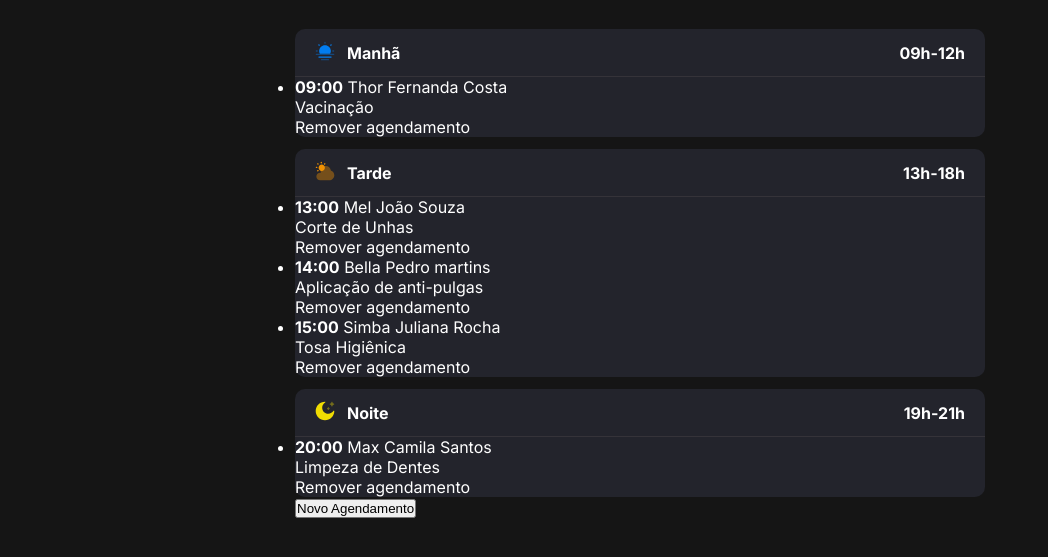
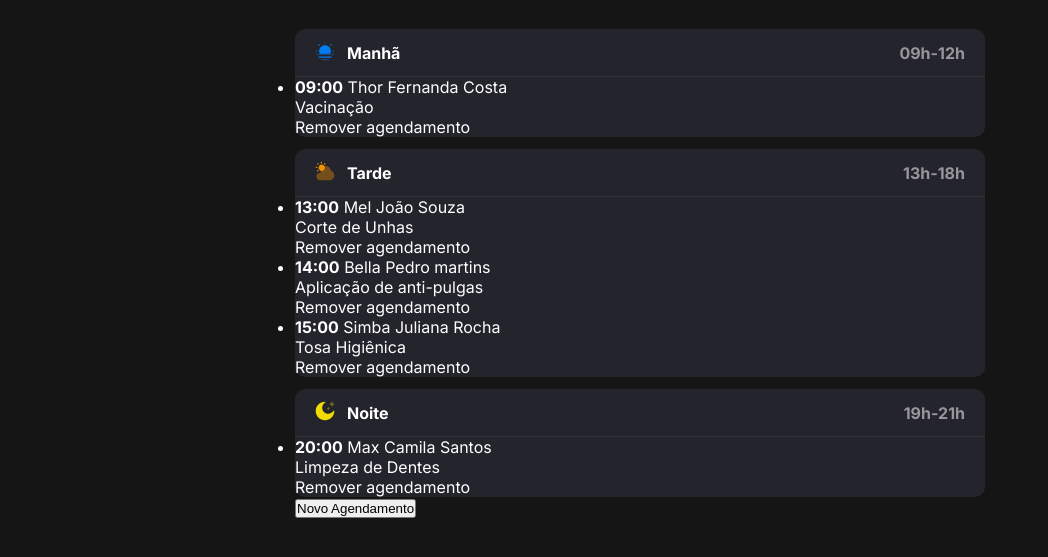
Before and after one commit to wellingtonbarbosadev/projeto-petshop, a plain HTML site: page index.html in a window 1280 px wide. Shown: the part 139-696 px from the top of the page, without its empty margins (0-1048 px from the left). Drawn offline with Linux system fonts and the light colour scheme.

Commit message:
adiciona cor ao texto do span no cabeçalho da seção de períodos de agendamento

```diff
--- a/styles/sections/schedule-period.css
+++ b/styles/sections/schedule-period.css
@@ -15,6 +15,10 @@
     & div:first-child {
       display: flex;
       gap: 12px;
+    }
+
+    & span {
+      color: var(--content-secondary);
     }
   }
 
```
